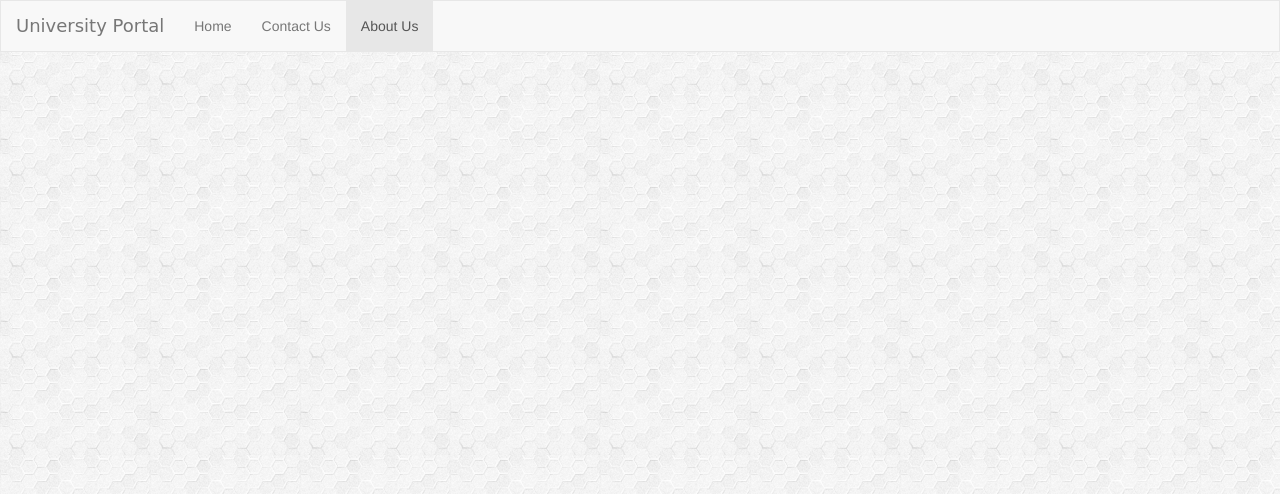
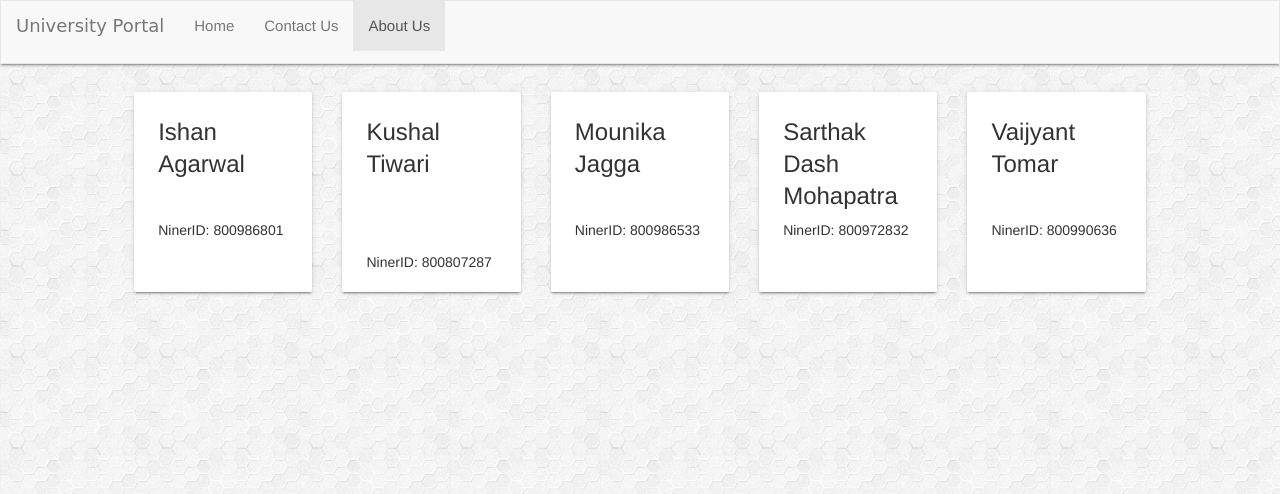
Before and after one commit to mounikajagga/ITCS-6112-SoftwareSystemDesignAndImplementation, a Django app: page /about_us in a window 1280 px wide. Shown: the top 494 px of the page. Run offline with Django 3.2, Linux system fonts and the light colour scheme; some libraries are stand-ins or nearby versions.

Commit message:
Sarthak here .. I am committing

```diff
--- a/university_portal/templates/university_portal/about_us.html
+++ b/university_portal/templates/university_portal/about_us.html
@@ -8,6 +8,8 @@
     <link rel="stylesheet" href="https://maxcdn.bootstrapcdn.com/bootstrap/3.3.7/css/bootstrap.min.css">
     <script src="https://ajax.googleapis.com/ajax/libs/jquery/3.1.1/jquery.min.js"></script>
     <script src="https://maxcdn.bootstrapcdn.com/bootstrap/3.3.7/js/bootstrap.min.js"></script>
+    <link rel="stylesheet" href="https://cdnjs.cloudflare.com/ajax/libs/materialize/0.98.2/css/materialize.min.css">
+    <script src="https://cdnjs.cloudflare.com/ajax/libs/materialize/0.98.2/js/materialize.min.js"></script>
     <link rel="stylesheet" type="text/css" href="static/Style.css"/>
 </head>
 <body>
@@ -28,11 +30,51 @@
 </nav>
 <div class="container-fluid">
     <div class="row">
-        <div class="col-sm-4"></div>
-        <div class="col-sm-4">
+        <div class="col-sm-1"></div>
+        <div class="col-sm-2">
+            <div class="card">
+                <div class="card-content" style="height: 200px">
+                    <span class="card-title">Ishan Agarwal<br>&nbsp;</span>
+                    <p>NinerID: 800986801</p>
+                </div>
+            </div>
         </div>
-        <div class="col-sm-4"></div>
+        <div class="col-sm-2">
+            <div class="card">
+                <div class="card-content" style="height: 200px">
+                    <span class="card-title">Kushal Tiwari<br>&nbsp;<br>&nbsp;</span>
+                    <p>NinerID: 800807287</p>
+                </div>
+            </div>
+        </div>
+        <div class="col-sm-2">
+            <div class="card">
+                <div class="card-content" style="height: 200px">
+                    <span class="card-title">Mounika Jagga<br>&nbsp;</span>
+                    <p>NinerID: 800986533</p>
+                </div>
+            </div>
+        </div>
+        <div class="col-sm-2">
+            <div class="card">
+                <div class="card-content" style="height: 200px">
+                    <span class="card-title">Sarthak Dash Mohapatra</span>
+                    <p>NinerID: 800972832</p>
+                </div>
+            </div>
+        </div>
+        <div class="col-sm-2">
+            <div class="card">
+                <div class="card-content" style="height: 200px">
+                    <span class="card-title">Vaijyant Tomar<br>&nbsp;</span>
+                    <p>NinerID: 800990636</p>
+                </div>
+            </div>
+        </div>
+        <div class="col-sm-1">
+        </div>
     </div>
+</div>
 </div>
 <footer class="navbar navbar-default navbar-fixed-bottom">
     <div class="container">
--- a/university_portal/templates/university_portal/student/welcome.html
+++ b/university_portal/templates/university_portal/student/welcome.html
@@ -39,7 +39,7 @@
             <div class="row">
                 <div class="col-sm-7">
                     <h2>Hi, {{ session.student.0 }}!<br/>
-                        <small>{{ session.student.3 }}</small>
+                        <small>Welcome to the {{ session.student.3 }} semester.</small>
                     </h2>
                     <h4>What are you up to today?</h4>
                     <br>
```
